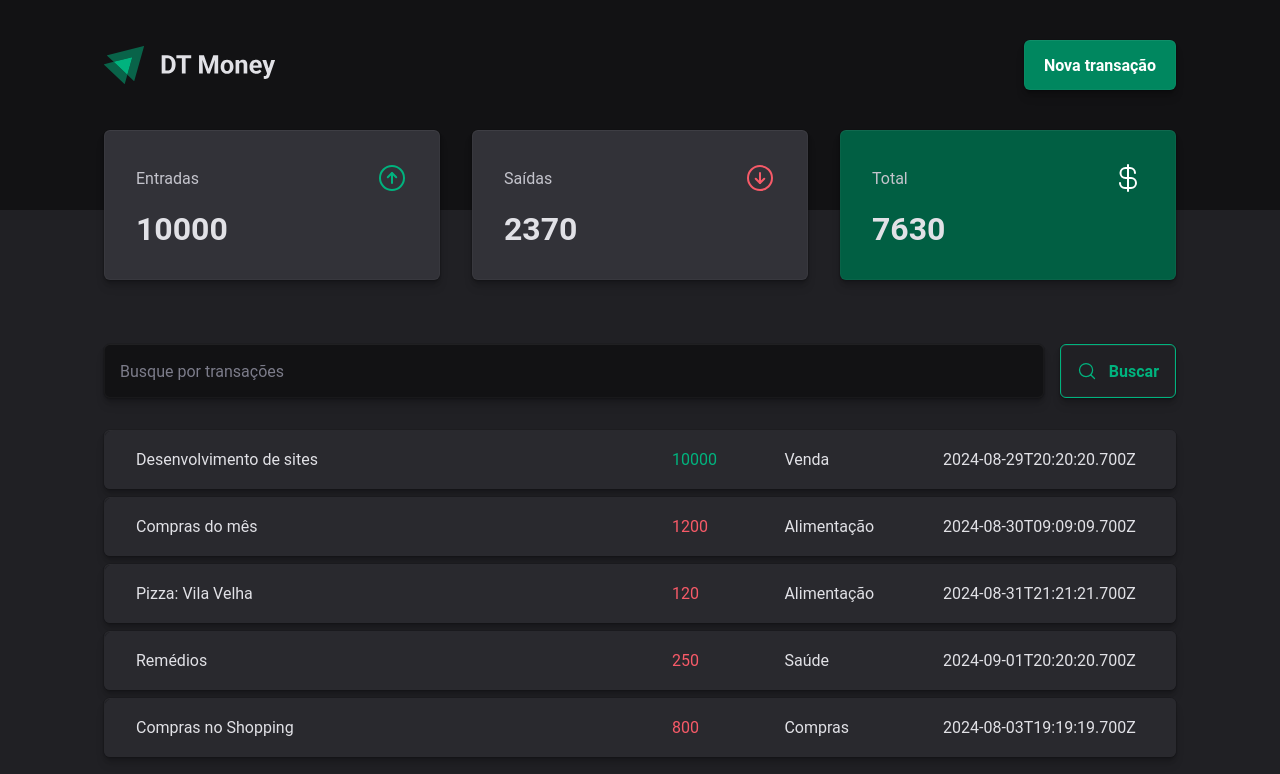
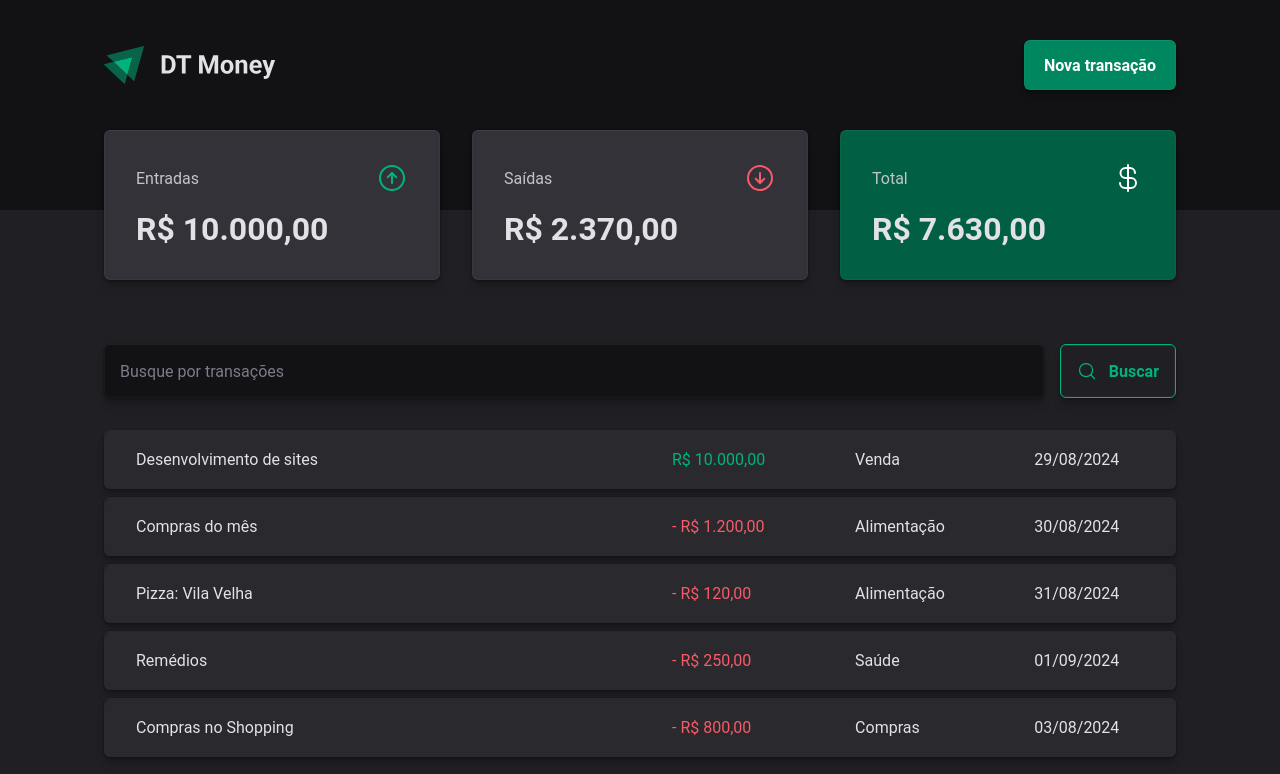
Before and after one commit to Taynara-Veloso/DT-Money_Rocketseat, a React (Vite) app: page / in a window 1280 px wide. Shown: the top 774 px of the page. Built offline with nearby package versions, Linux system fonts and the light colour scheme; data requests are answered from the project's data file; the HTML template or start-up script is replaced by a standard one.

Commit message:
:star: formatando números e datas

```diff
--- a/src/components/Summary/index.tsx
+++ b/src/components/Summary/index.tsx
@@ -2,6 +2,7 @@
 import { SummaryCard, SummaryContainer } from "./styles";
 import { useContext } from "react";
 import { TransactionContext } from "../../contexts/TransactionContext";
+import { priceFormatter } from "../../utils/formatter";
 
 export function Summary() {
   const { transactions } = useContext(TransactionContext)
@@ -32,7 +33,7 @@
           <ArrowCircleUp size={32} color="#00b37e" />
         </header>
 
-        <strong>{summary.income}</strong>
+        <strong>{priceFormatter.format(summary.income)}</strong>
       </SummaryCard>
 
       <SummaryCard>
@@ -41,7 +42,7 @@
           <ArrowCircleDown size={32} color="#f75a68" />
         </header>
 
-        <strong>{summary.outcome}</strong>
+        <strong>{priceFormatter.format(summary.outcome)}</strong>
       </SummaryCard>
 
       <SummaryCard variant="green">
@@ -50,7 +51,7 @@
           <CurrencyDollar size={32} color="#fff" />
         </header>
 
-        <strong>{summary.total}</strong>
+        <strong>{priceFormatter.format(summary.total)}</strong>
       </SummaryCard>
     </SummaryContainer>
   );
--- a/src/pages/transactions/index.tsx
+++ b/src/pages/transactions/index.tsx
@@ -4,6 +4,7 @@
 import { SearchForm } from "./components/SearchForm";
 import { PriceHighlight, TransactionsContainer, TransactionsTable } from "./styles";
 import { TransactionContext } from "../../contexts/TransactionContext";
+import { dateFormatter, priceFormatter } from "../../utils/formatter";
 
 export function Transactions() {
   const { transactions } = useContext(TransactionContext)
@@ -24,11 +25,12 @@
                   <td width="50%">{tAction.description}</td>
                   <td>
                     <PriceHighlight variant={tAction.type}>
-                      {tAction.price}
+                      {tAction.type === 'outcome' && '- '}
+                      {priceFormatter.format(tAction.price)}
                     </PriceHighlight>
                   </td>
                   <td>{tAction.category}</td>
-                  <td>{tAction.createdAt}</td>
+                  <td>{dateFormatter.format(new Date(tAction.createdAt))}</td>
                 </tr>
               )
             })}
--- /dev/null
+++ b/src/utils/formatter.ts
@@ -0,0 +1,6 @@
+export const dateFormatter = new Intl.DateTimeFormat('pt-BR');
+
+export const priceFormatter = new Intl.NumberFormat('pt-BR', {
+  style: 'currency',
+  currency: 'BRL',
+});
```
